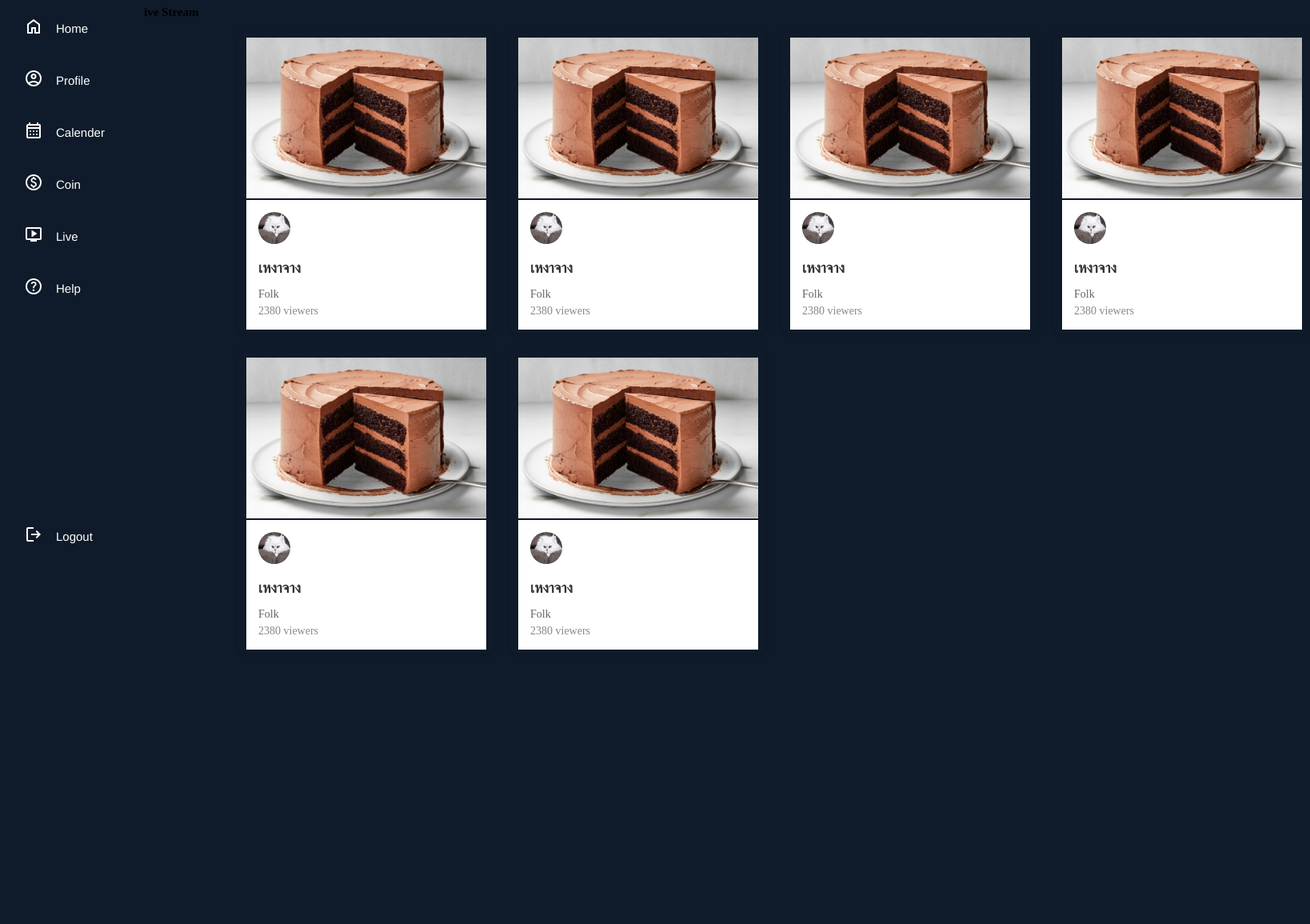
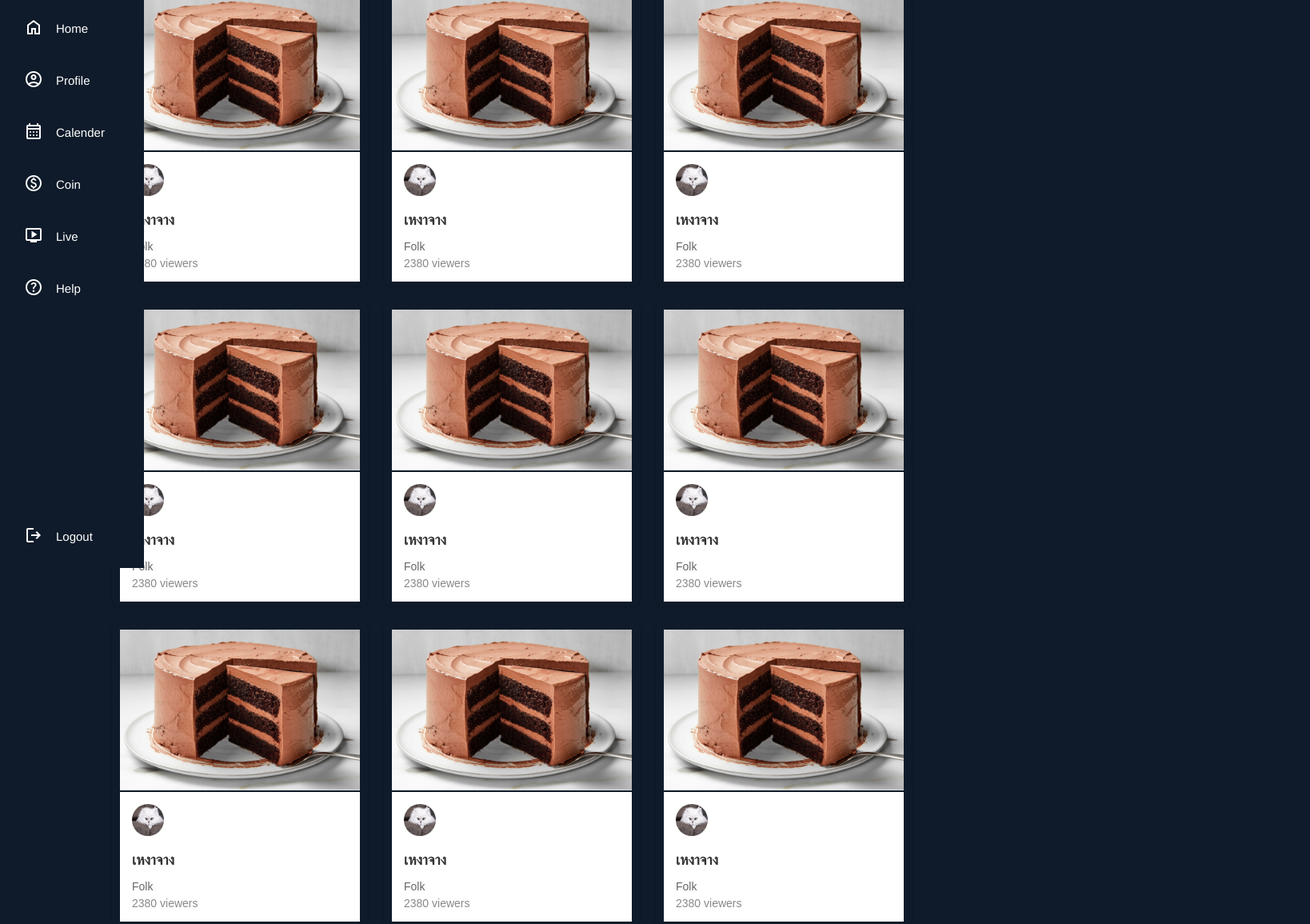
Before and after one commit to FoLkky60/project_jovjivehub, a React (Vite) app: page /Home in a window 1280 px wide. Shown: the part 65-1220 px from the top of the page at 80% size, 1638 px wide, since content can reach past the window. Before the commit the page ends 902 px from the top, so only its background shows below. Built offline with nearby package versions, Linux system fonts and the light colour scheme.

Commit message:
LivePageUpdate1

```diff
--- a/src/app/HostLive.jsx
+++ b/src/app/HostLive.jsx
@@ -8,7 +8,7 @@ function HostLive() {
     <section id='main-layout'>
 
           <Navbar></Navbar>
-          <Sidebar></Sidebar>
+          {/* <Sidebar></Sidebar> */}
           <LivePage></LivePage>
 
         </section>
--- a/src/components/LivePage/LivePage.jsx
+++ b/src/components/LivePage/LivePage.jsx
@@ -49,7 +49,7 @@ function LivePage({ apiKey }) {
   [51.51, -0.1],
   [51.51, -0.12],
 ]
-const limeOptions = { color: 'lime' }
+const limeOptions = { color: 'blue' }
 
   const [commentButton, setCommentButton] = useState("CommentBox");
 
@@ -99,32 +99,32 @@ const limeOptions = { color: 'lime' }
       }
     };
   }, [intervalId]);
-  // Create a new component to update the map center
   function UpdateMapCenter() {
     const map = useMap();
     map.flyTo(currentPosition, map.getZoom());
-    return null; // We don't want to render anything with this component
+    return null;
   }
   return (
     <div className="maps">
-      <div style={{ position: "absolute", zIndex: 999, left: "100px" }}>
-        <h1>GPS Tracker</h1>
-        <button onClick={isTracking ? stopTracking : startTracking}>
+
+        <div  style={{ position: "absolute", zIndex: 999, left: "100px" }}>
+        <button className="trackBox" onClick={isTracking ? stopTracking : startTracking}>
           {isTracking ? "Stop Tracking" : "Start Tracking"}
         </button>
-        <ul>
+        {/* <ul>
           {positions.map((pos, index) => (
             <li key={index}>
               Latitude: {pos[0]}, Longitude: {pos[1]}
             </li>
           ))}
-        </ul>
+        </ul> */}
       </div>
 
       <MapContainer
+        className="mapContainer"
         center={currentPosition}
         zoom={13}
-        style={{ height: "50vh", width: "50vw", left: "180px" }}
+
         zoomControl={false}
       >
         <UpdateMapCenter />
@@ -132,21 +132,16 @@ const limeOptions = { color: 'lime' }
         <TileLayer
           url={`https://{s}.tile.openstreetmap.org/{z}/{x}/{y}.png?apiKey=${apiKey}`}
         />
-        {/* {positions.map((position, index) => (
+        {positions.map((position, index) => (
           <Marker key={index} position={position}>
             <Popup>
-              ประเทศไทย! <br /> ยินดีต้อนรับ!
+              Latitude: {position[0]}, Longitude: {position[1]}
             </Popup>
           </Marker>
-        ))} */}
+))}
         <Polyline pathOptions={limeOptions} positions={positions} />
       </MapContainer>
 
-      <div className="ButtonBox">
-        <button onClick={() => setCommentButton("comment-section")}>
-          Chat
-        </button>
-      </div>
 
 
 
@@ -157,10 +152,10 @@ const limeOptions = { color: 'lime' }
               {submittedComments.map((submittedComment, index) => (
                 <div key={index} className="comment">
                   <img src={submittedComment.profileImage} alt="Profile" className="comment-profile" />
-                  <div className="comment-text">
-                    <strong>{submittedComment.user}</strong>: {submittedComment.text}
-                  </div>
+                <div className="comment-text">
+                    <div>{submittedComment.text}</div>
                 </div>
+              </div>
               ))}
             </div>
           )}
@@ -175,11 +170,13 @@ const limeOptions = { color: 'lime' }
               Send
             </button>
           </div>
-          <button onClick={() => setCommentButton("CommentBox")}>Close</button>
+
         </form>
       </div>
 
-    </div>
+      </div>
+
+
 
 
   );
--- a/src/components/content/Content.css
+++ b/src/components/content/Content.css
@@ -1,22 +1,23 @@
-#con{
-    max-width: 90vh;
-}
 
 .Live-text{
 
 }
 
 #the-card{
-    display: grid;
-    grid-template-columns:1fr 1fr 1fr 1fr ;
+
+
+    display: flex;
+    flex-wrap: wrap ;
+    justify-content: center;
+    width: 100%;
     gap: 20px;
     padding: 0 10px;
-    padding-bottom: 20px;
-    padding-left: 10vw;
+    max-width: 80vw;
+    margin: 0 auto;
+
 
 
 }
-
 
 
 
@@ -27,7 +28,7 @@
     border-radius: 8px;
     overflow: hidden;
     box-shadow: 0 2px 4px rgba(0, 0, 0, 0.1);
-    transition: transform 0.3s ease; /* เพิ่ม transition เมื่อ hover */
+    transition: transform 0.3s ease;
     width: 300px;
     height: 360px;
     box-shadow: rgb(255, 255, 255);
@@ -35,14 +36,14 @@
 }
 
 .card:hover {
-    transform: translateY(-5px); /* เมื่อ hover ให้เลื่อนบล็อกขึ้นลง */
+    transform: translateY(-5px);
 }
 
 .thumb img {
     width: 100%;
     height: auto;
-    object-fit: cover; /* ปรับขนาดรูปให้พอดีกับพื้นที่ */
-    border-bottom: 1px solid #ddd; /* เพิ่มเส้นขอบด้านล่าง */
+    object-fit: cover;
+    border-bottom: 1px solid #ddd;
 }
 
 .about {
--- a/src/components/content/Content.jsx
+++ b/src/components/content/Content.jsx
@@ -25,6 +25,135 @@ function Content() {
                     </div>
                 </div>
             </div>
+            <div className='card'>
+                <div className='thumb'>
+                    <img src="./imges/1.jpg" alt="Thumbnail" />
+                </div>
+
+                <div className='about'>
+                    <div className='Chanal'>
+                        <img src="./imges/4.jpg" alt="Channel Logo" />
+                    </div>
+                    <div className='Detail-live'>
+                        <p className='live-name'>เหงาจาง</p>
+                        <p className='creater-name'>Folk</p>
+                        <div className='view'>2380 viewers</div>
+                    </div>
+                </div>
+            </div>
+            <div className='card'>
+                <div className='thumb'>
+                    <img src="./imges/1.jpg" alt="Thumbnail" />
+                </div>
+
+                <div className='about'>
+                    <div className='Chanal'>
+                        <img src="./imges/4.jpg" alt="Channel Logo" />
+                    </div>
+                    <div className='Detail-live'>
+                        <p className='live-name'>เหงาจาง</p>
+                        <p className='creater-name'>Folk</p>
+                        <div className='view'>2380 viewers</div>
+                    </div>
+                </div>
+            </div>
+            <div className='card'>
+                <div className='thumb'>
+                    <img src="./imges/1.jpg" alt="Thumbnail" />
+                </div>
+
+                <div className='about'>
+                    <div className='Chanal'>
+                        <img src="./imges/4.jpg" alt="Channel Logo" />
+                    </div>
+                    <div className='Detail-live'>
+                        <p className='live-name'>เหงาจาง</p>
+                        <p className='creater-name'>Folk</p>
+                        <div className='view'>2380 viewers</div>
+                    </div>
+                </div>
+            </div>
+            <div className='card'>
+                <div className='thumb'>
+                    <img src="./imges/1.jpg" alt="Thumbnail" />
+                </div>
+
+                <div className='about'>
+                    <div className='Chanal'>
+                        <img src="./imges/4.jpg" alt="Channel Logo" />
+                    </div>
+                    <div className='Detail-live'>
+                        <p className='live-name'>เหงาจาง</p>
+                        <p className='creater-name'>Folk</p>
+                        <div className='view'>2380 viewers</div>
+                    </div>
+                </div>
+            </div>
+            <div className='card'>
+                <div className='thumb'>
+                    <img src="./imges/1.jpg" alt="Thumbnail" />
+                </div>
+
+                <div className='about'>
+                    <div className='Chanal'>
+                        <img src="./imges/4.jpg" alt="Channel Logo" />
+                    </div>
+                    <div className='Detail-live'>
+                        <p className='live-name'>เหงาจาง</p>
+                        <p className='creater-name'>Folk</p>
+                        <div className='view'>2380 viewers</div>
+                    </div>
+                </div>
+            </div>
+            <div className='card'>
+                <div className='thumb'>
+                    <img src="./imges/1.jpg" alt="Thumbnail" />
+                </div>
+
+                <div className='about'>
+                    <div className='Chanal'>
+                        <img src="./imges/4.jpg" alt="Channel Logo" />
+                    </div>
+                    <div className='Detail-live'>
+                        <p className='live-name'>เหงาจาง</p>
+                        <p className='creater-name'>Folk</p>
+                        <div className='view'>2380 viewers</div>
+                    </div>
+                </div>
+            </div>
+            <div className='card'>
+                <div className='thumb'>
+                    <img src="./imges/1.jpg" alt="Thumbnail" />
+                </div>
+
+                <div className='about'>
+                    <div className='Chanal'>
+                        <img src="./imges/4.jpg" alt="Channel Logo" />
+                    </div>
+                    <div className='Detail-live'>
+                        <p className='live-name'>เหงาจาง</p>
+                        <p className='creater-name'>Folk</p>
+                        <div className='view'>2380 viewers</div>
+                    </div>
+                </div>
+            </div>
+            <div className='card'>
+                <div className='thumb'>
+                    <img src="./imges/1.jpg" alt="Thumbnail" />
+                </div>
+
+                <div className='about'>
+                    <div className='Chanal'>
+                        <img src="./imges/4.jpg" alt="Channel Logo" />
+                    </div>
+                    <div className='Detail-live'>
+                        <p className='live-name'>เหงาจาง</p>
+                        <p className='creater-name'>Folk</p>
+                        <div className='view'>2380 viewers</div>
+                    </div>
+                </div>
+            </div>
+
             <div className='card'>
                 <div className='thumb'>
                     <img src="./imges/1.jpg" alt="Thumbnail" />
--- a/src/components/nav/Navbar.css
+++ b/src/components/nav/Navbar.css
@@ -4,10 +4,15 @@
     display: flex;
     justify-content: space-between;
     align-items: center;
-    position: sticky;
+    position: fixed;
+    width: 100%;
+    height: 7vh;
     top: 0;
     z-index: 999;
-    background-color: #0f1b2a;
+    background-color: #485169;
+    border-bottom-left-radius: 50px;
+    border-bottom-right-radius: 50px;
+
 
 
 }
@@ -54,9 +59,10 @@
     left:0;
     width: 200px;
     height: 95vh;
-    background: #faf4e3;
+    background: #485169;
     padding: 0;
     transition: right 0.3s ease; /* เพิ่ม transition เพื่อให้มีการเคลื่อนไหวอย่างนุ่มนวล */
+    border-radius: 15px 50px 30px;
 }
 
 #Nav.active {
--- a/src/components/sidebar/Sidebar.css
+++ b/src/components/sidebar/Sidebar.css
@@ -52,7 +52,7 @@
     .side-taxt{
       color: #ffffff;
     }
-    background-color: #937B58;
+    background-color: #485169;
 }
 .side-taxt{
     font-family: 'Franklin Gothic Medium', 'Arial Narrow', Arial, sans-serif;
--- a/src/index.css
+++ b/src/index.css
@@ -1,3 +1,7 @@
+*{
+  font-family: "Kanit", sans-serif;
+}
+
 html {
   font-size: 10px;
 
@@ -9,7 +13,7 @@ body{
   ;
 }
 
-#main-layout{
+/* #main-layout{
 
   width: 100vw;
   height: 100vh;
@@ -35,4 +39,7 @@ body{
 
 #event{
   grid-area: d;
-}
+} */
+
+
+@import url('https://fonts.googleapis.com/css2?family=Kanit:ital,wght@0,100;0,200;0,300;0,400;0,500;0,600;0,700;0,800;0,900;1,100;1,200;1,300;1,400;1,500;1,600;1,700;1,800;1,900&display=swap');
```
Also changed, not shown: src/components/LivePage/LivePage.css (+103 -81 lines), 1 other file (tests, documents, lock files or other folders).
